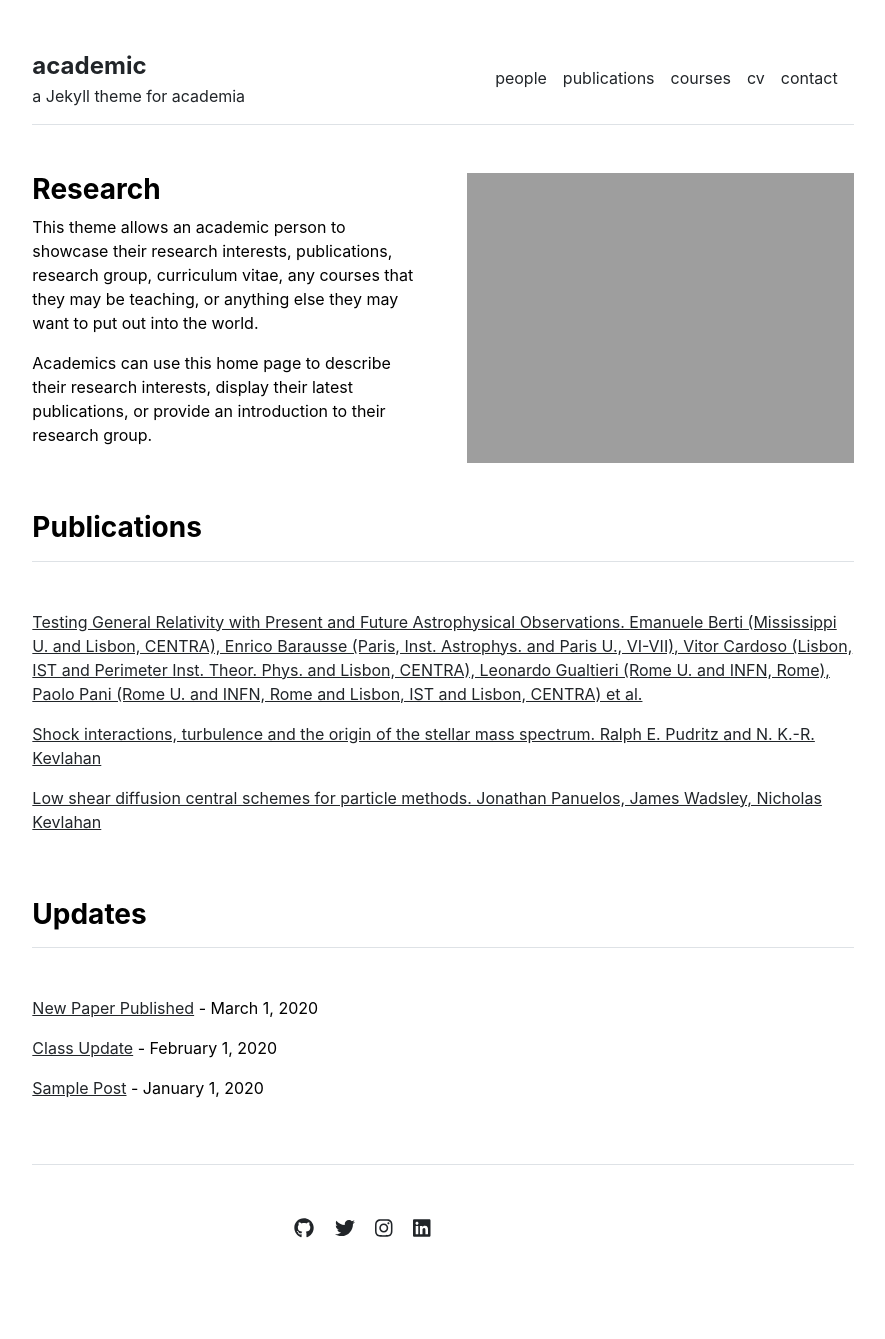
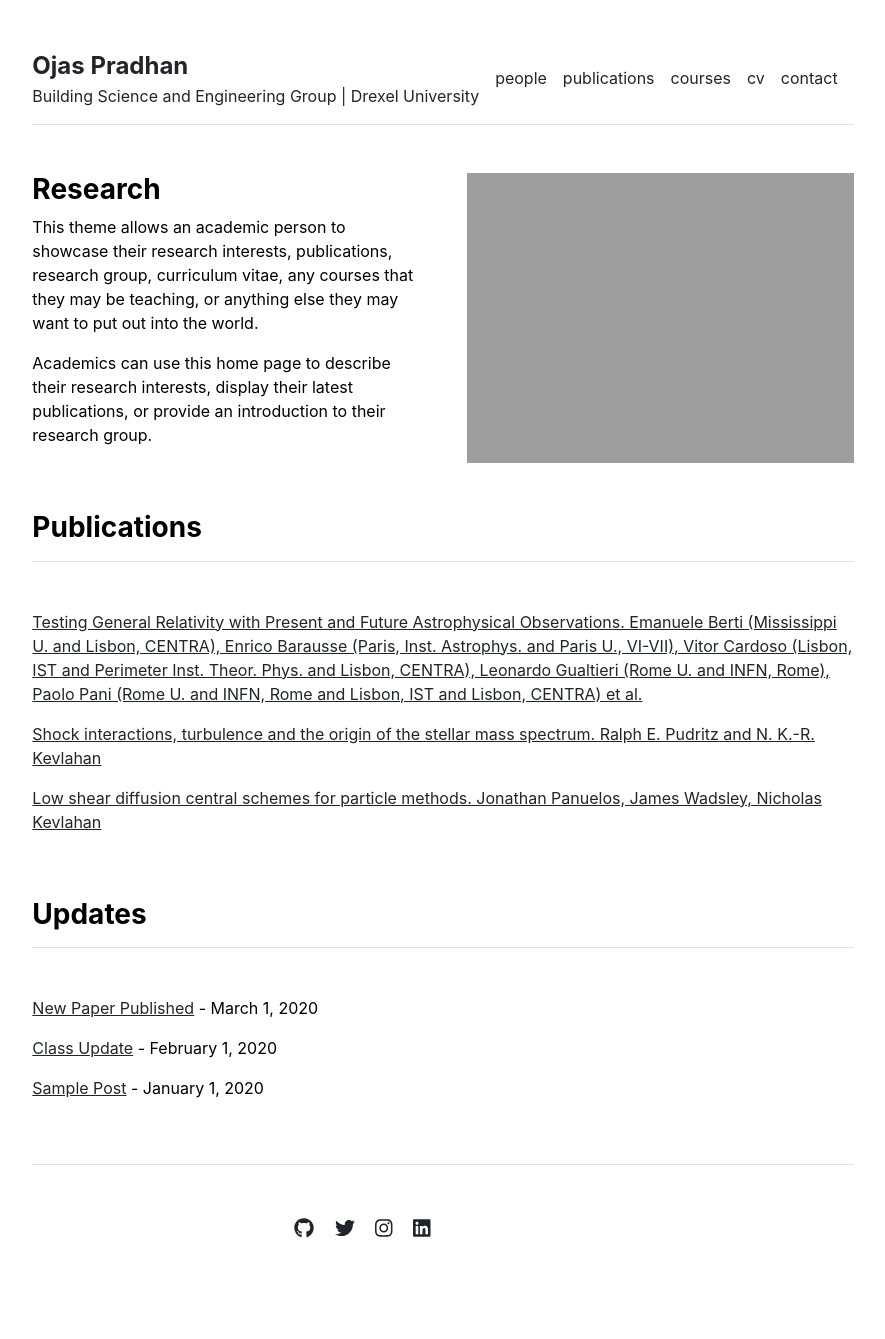
Before and after one commit to pradhanojas/pradhanojas.github.io, a Jekyll site: the page built from index.md, in a window 1280 px wide. Shown: the whole page, without its empty margins (197-1082 px from the left). Built offline with Jekyll 4.4.1, drawn with Linux system fonts in a browser that asks for light colours.

Commit message:
Update _config.yml

```diff
--- a/_config.yml
+++ b/_config.yml
@@ -1,4 +1,4 @@
-url: "" # the base hostname & protocol for your site, e.g. http://example.com
+url: "https://pradhanojas.github.io/" # the base hostname & protocol for your site, e.g. http://example.com
 baseurl: "" # the subpath of your site, e.g. /blog
-title: "academic" # the name of your site, e.g. ACME Corp.
-description: "a Jekyll theme for academia"
+title: "Ojas Pradhan" # the name of your site, e.g. ACME Corp.
+description: "Building Science and Engineering Group | Drexel University"
```
